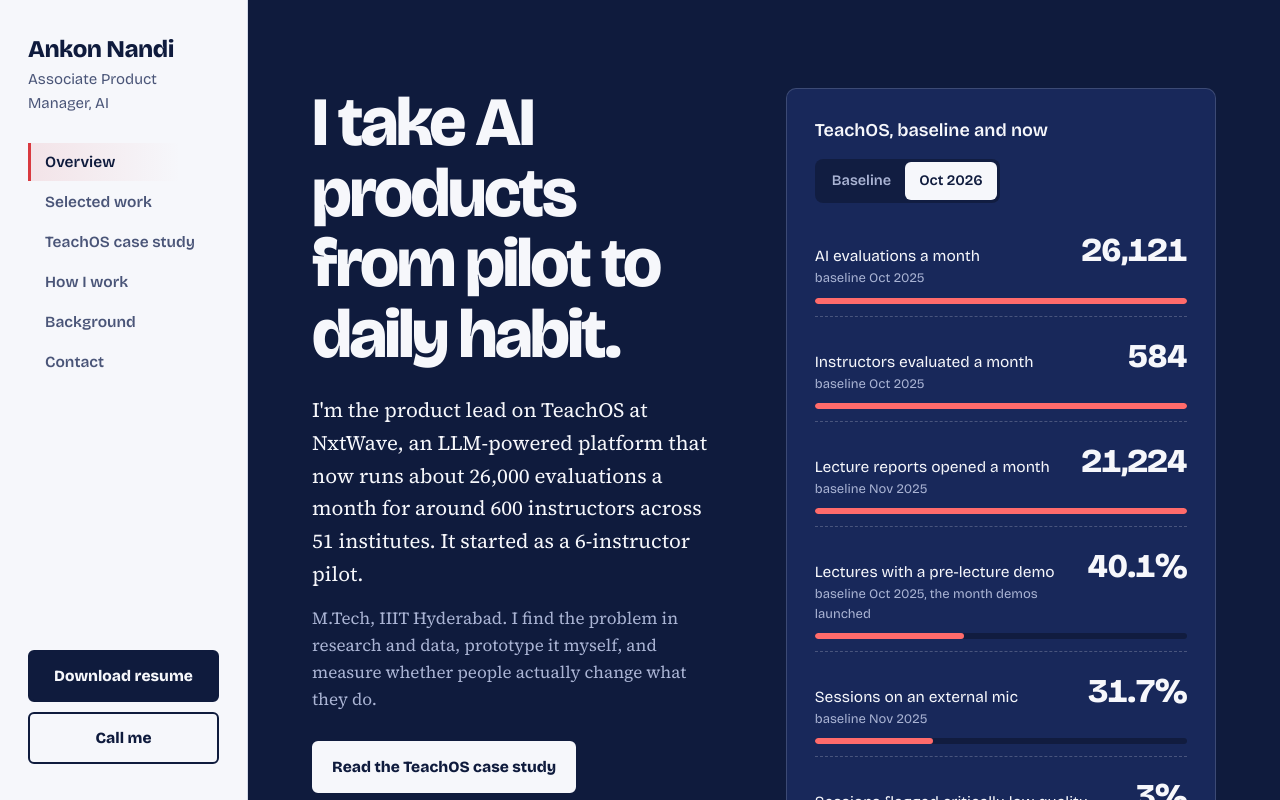
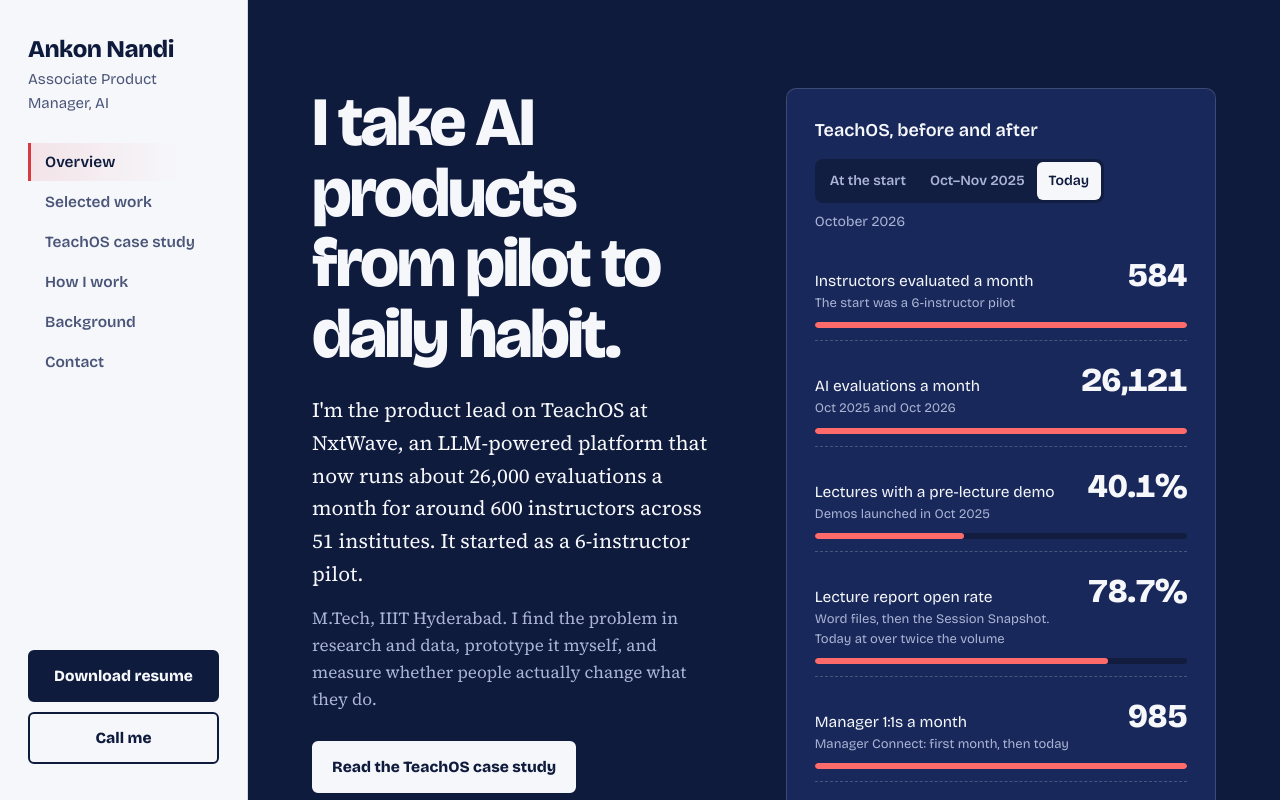
Before and after one commit to ankonandi/ankonandi.github.io, a React (Vite) app: page / in a window 1280 px wide. Shown: the top 800 px of the page. Built offline with nearby package versions, Linux system fonts and the light colour scheme.

Commit message:
Show TeachOS impact in three phases: at the start, Oct to Nov 2025, today

```diff
--- a/src/components/MetricsPanel.jsx
+++ b/src/components/MetricsPanel.jsx
@@ -1,5 +1,5 @@
 import { useEffect, useMemo, useState } from 'react'
-import { metricRows } from '../content/metrics.js'
+import { metricRows, phases } from '../content/metrics.js'
 import { useTween, usePrefersReducedMotion } from '../hooks/useTween.js'
 
 function format(row, v) {
@@ -9,44 +9,54 @@ function format(row, v) {
 
 export default function MetricsPanel() {
   const reduce = usePrefersReducedMotion()
-  const [which, setWhich] = useState(reduce ? 'now' : 'then')
+  const last = phases.length - 1
+  const [phase, setPhase] = useState(reduce ? last : 0)
   const [touched, setTouched] = useState(false)
 
-  // Opens on the baseline, then flips to now once, unless the visitor already chose.
+  // Plays start, then the Oct to Nov 2025 changes, then today, once. Stops as soon as the visitor picks a phase.
   useEffect(() => {
-    if (reduce) return undefined
-    const id = setTimeout(() => { if (!touched) setWhich('now') }, 900)
-    return () => clearTimeout(id)
-  }, [reduce, touched])
+    if (reduce || touched) return undefined
+    const a = setTimeout(() => setPhase(1), 1100)
+    const b = setTimeout(() => setPhase(last), 2400)
+    return () => { clearTimeout(a); clearTimeout(b) }
+  }, [reduce, touched, last])
 
-  const target = useMemo(() => metricRows.map((r) => r[which]), [which])
-  const vals = useTween(target, reduce)
-
-  const pick = (w) => { setTouched(true); setWhich(w) }
+  const target = useMemo(
+    () => metricRows.map((r) => (typeof r.vals[phase] === 'number' ? r.vals[phase] : null)),
+    [phase],
+  )
+  const nums = useTween(target, reduce)
+  const pick = (i) => { setTouched(true); setPhase(i) }
 
   return (
     <div className="panel" aria-labelledby="panel-h">
       <div className="panel-head">
-        <h2 id="panel-h">TeachOS, baseline and now</h2>
-        <div className="seg" role="group" aria-label="Compare time period">
-          <button type="button" aria-pressed={which === 'then'} onClick={() => pick('then')}>Baseline</button>
-          <button type="button" aria-pressed={which === 'now'} onClick={() => pick('now')}>Oct 2026</button>
+        <h2 id="panel-h">TeachOS, before and after</h2>
+        <div className="seg" role="group" aria-label="Compare phases">
+          {phases.map((p, i) => (
+            <button key={p.id} type="button" aria-pressed={phase === i} onClick={() => pick(i)}>{p.label}</button>
+          ))}
         </div>
       </div>
+      <p className="phase-blurb" aria-live="polite">{phases[phase].blurb}</p>
       <ul className="metric-list">
-        {metricRows.map((r, i) => (
+        {metricRows.map((r, i) => {
+          const raw = r.vals[phase]
+          const isText = typeof raw !== 'number'
+          return (
             <li className="metric" key={r.label}>
               <div className="m-top">
                 <div className="m-label">{r.label}<small>{r.note}</small></div>
-              <div className="m-val">{format(r, vals[i])}</div>
+                <div className={isText ? 'm-val text' : 'm-val'}>{isText ? raw : format(r, nums[i] ?? raw)}</div>
               </div>
               <div className="m-bar" aria-hidden="true">
-              <i style={{ width: `${Math.max(0, Math.min(100, (vals[i] / r.max) * 100))}%` }} />
+                <i style={{ width: isText ? '0%' : `${Math.max(0, Math.min(100, ((nums[i] ?? raw) / r.max) * 100))}%` }} />
               </div>
             </li>
-        ))}
+          )
+        })}
       </ul>
-      <p className="panel-note">Each row shows its own baseline month. Period comparisons from Metabase, pulled 1 Nov 2026. These are not controlled experiments.</p>
+      <p className="panel-note">Each row shows when its change shipped. Figures from Metabase, pulled 1 Nov 2026. These are not controlled experiments.</p>
     </div>
   )
 }
--- a/src/content/metrics.js
+++ b/src/content/metrics.js
@@ -1,11 +1,18 @@
-// Each row carries its own baseline month, because the baselines differ.
+// Three phases per row: at the start, when the changes shipped (Oct to Nov 2025), and today.
+// A string value means there was no number to show for that phase.
+export const phases = [
+  { id: 'start', label: 'At the start', blurb: 'Before these features existed' },
+  { id: 'launch', label: 'Oct–Nov 2025', blurb: 'The month each change shipped' },
+  { id: 'now', label: 'Today', blurb: 'October 2026' },
+]
+
 export const metricRows = [
-  { label: 'AI evaluations a month', note: 'baseline Oct 2025', then: 13441, now: 26121, fmt: 'int', max: 26121 },
-  { label: 'Instructors evaluated a month', note: 'baseline Oct 2025', then: 314, now: 584, fmt: 'int', max: 584 },
-  { label: 'Lecture reports opened a month', note: 'baseline Nov 2025', then: 9707, now: 21224, fmt: 'int', max: 21224 },
-  { label: 'Lectures with a pre-lecture demo', note: 'baseline Oct 2025, the month demos launched', then: 1.5, now: 40.1, fmt: 'pct', max: 100 },
-  { label: 'Sessions on an external mic', note: 'baseline Nov 2025', then: 8, now: 31.7, fmt: 'pct', max: 100 },
-  { label: 'Sessions flagged critically low quality', note: 'baseline Nov 2025. Lower is better', then: 17.1, now: 3.0, fmt: 'pct', max: 100 },
+  { label: 'Instructors evaluated a month', note: 'The start was a 6-instructor pilot', fmt: 'int', max: 584, vals: [6, 314, 584] },
+  { label: 'AI evaluations a month', note: 'Oct 2025 and Oct 2026', fmt: 'int', max: 26121, vals: ['Pilot only', 13441, 26121] },
+  { label: 'Lectures with a pre-lecture demo', note: 'Demos launched in Oct 2025', fmt: 'pct', max: 100, vals: ['Did not exist', 1.5, 40.1] },
+  { label: 'Lecture report open rate', note: 'Word files, then the Session Snapshot. Today at over twice the volume', fmt: 'pct', max: 100, vals: [60.6, 84.8, 78.7] },
+  { label: 'Manager 1:1s a month', note: 'Manager Connect: first month, then today', fmt: 'int', max: 985, vals: ['Did not exist', 56, 985] },
+  { label: 'Sessions flagged critically low quality', note: 'Nov 2025 to today. Lower is better', fmt: 'pct', max: 100, vals: ['Not measured', 17.1, 3.0] },
 ]
 
 export const facts = [
--- a/src/hooks/useTween.js
+++ b/src/hooks/useTween.js
@@ -1,11 +1,12 @@
 import { useEffect, useRef, useState } from 'react'
 
-// Animates an array of numbers toward a target. Jumps straight there when motion is reduced.
+// Animates an array of numbers toward a target. A null entry means "no number", and is shown as text.
+// Jumps straight to the target when motion is reduced.
 export function useTween(target, reduce, ms = 700) {
   const [vals, setVals] = useState(target)
   const cur = useRef(target)
   useEffect(() => {
-    if (reduce) { cur.current = target; setVals(target); return }
+    if (reduce) { cur.current = target; setVals(target); return undefined }
     const from = cur.current.slice()
     let raf = 0
     let t0 = null
@@ -13,7 +14,11 @@ export function useTween(target, reduce, ms = 700) {
       if (t0 === null) t0 = t
       const p = Math.min(1, (t - t0) / ms)
       const e = 1 - Math.pow(1 - p, 3)
-      const next = from.map((f, i) => f + (target[i] - f) * e)
+      const next = target.map((to, i) => {
+        if (to === null) return null
+        if (from[i] === null || from[i] === undefined) return to
+        return from[i] + (to - from[i]) * e
+      })
       cur.current = next
       setVals(next)
       if (p < 1) raf = requestAnimationFrame(step)
--- a/src/styles/hero.css
+++ b/src/styles/hero.css
@@ -11,7 +11,10 @@
 .panel-head { display: flex; flex-wrap: wrap; align-items: center; justify-content: space-between; gap: 14px; margin-bottom: 8px; }
 .panel-head h2 { margin: 0; font-size: 18px; font-weight: 600; color: var(--chalk); }
 .seg { display: inline-flex; background: rgba(0,0,0,.28); border-radius: 8px; padding: 3px; }
-.seg button { font: inherit; font-weight: 600; font-size: 14.5px; border: 0; background: transparent; color: var(--chalk-dim); padding: 8px 14px; border-radius: 6px; cursor: pointer; }
+.seg { flex-wrap: wrap; }
+.seg button { font: inherit; font-weight: 600; font-size: 14px; border: 0; background: transparent; color: var(--chalk-dim); padding: 8px 12px; border-radius: 6px; cursor: pointer; }
+.phase-blurb { margin: 0 0 4px; color: var(--chalk-dim); font-size: 14px; }
+.m-val.text { font-size: 16px; font-weight: 600; color: var(--chalk-dim); letter-spacing: 0; white-space: normal; text-align: right; }
 .seg button[aria-pressed="true"] { background: var(--chalk); color: var(--ink); }
 .metric-list { list-style: none; margin: 0; padding: 0; }
 .metric { padding: 14px 0 12px; border-bottom: 1px dashed rgba(246,247,251,.22); }
```
Lines whose indentation alone changed are shown as unchanged.
